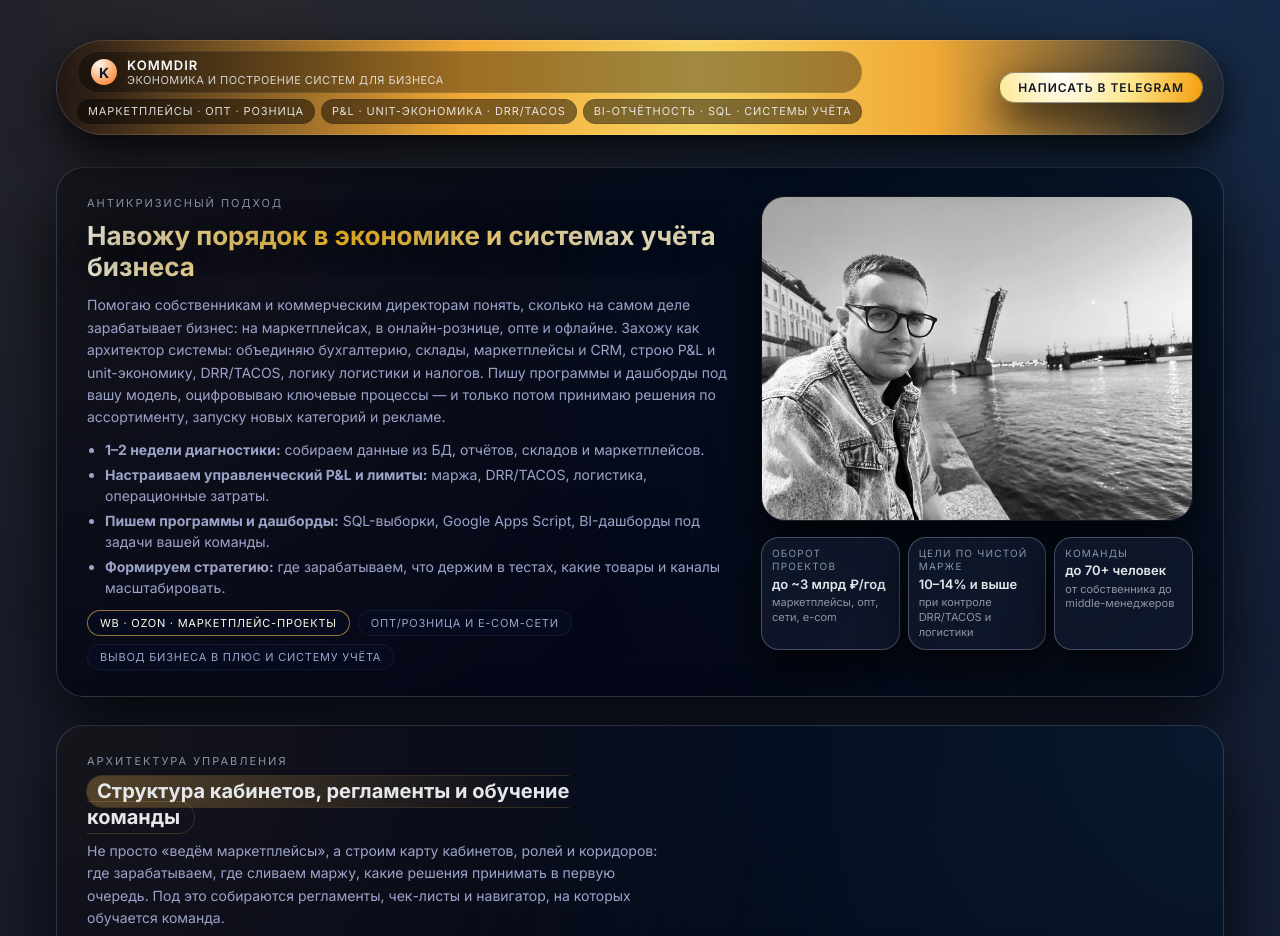
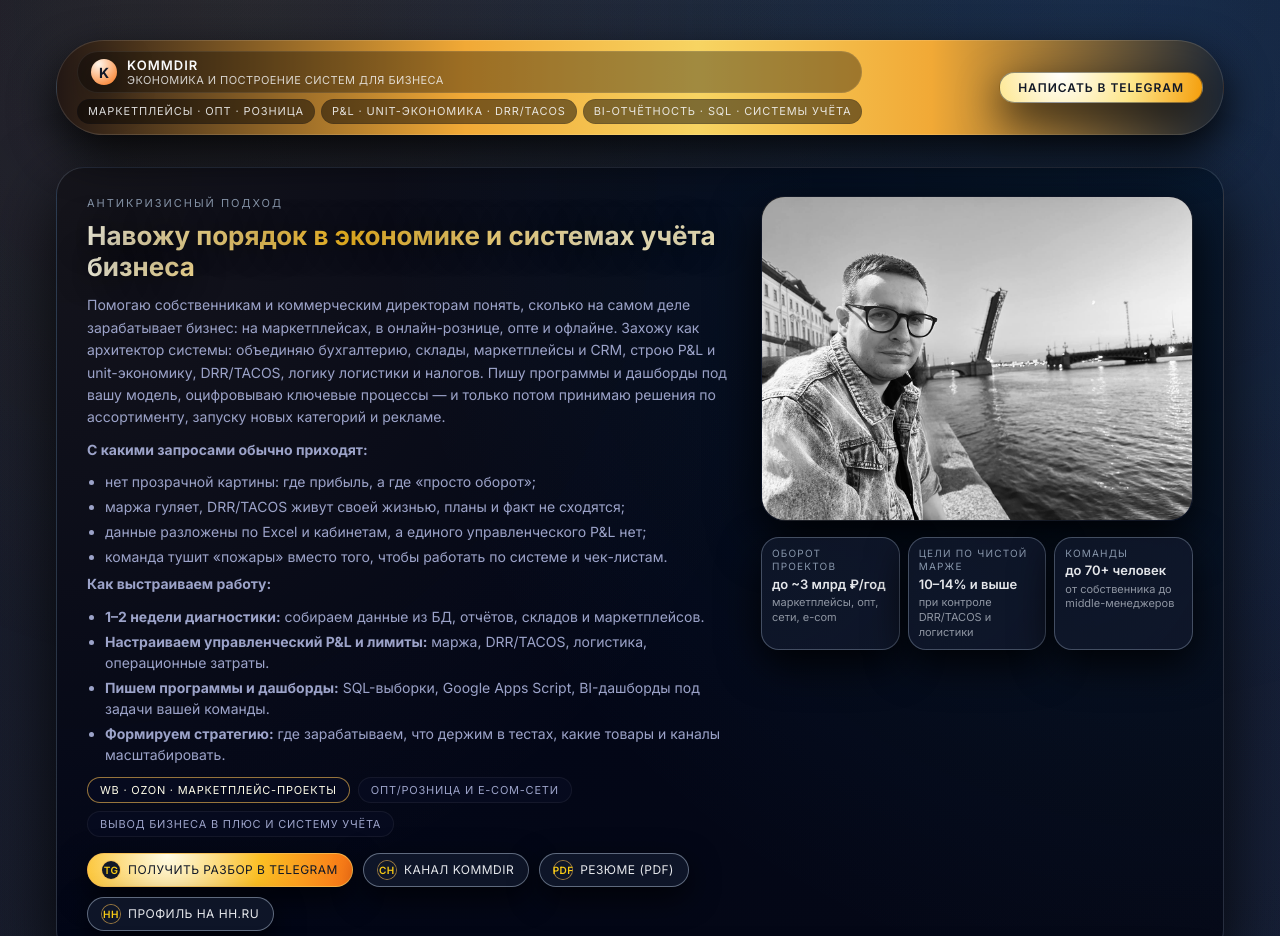
Before and after one commit to Alisia777/kommercialDirector, a plain HTML site: page index.html in a window 1280 px wide. Shown: the top 936 px of the page. Drawn offline with Linux system fonts and the light colour scheme.

Commit message:
Implement CTA row with button styles
Added styles for call-to-action buttons and layout.

```diff
--- a/index.html
+++ b/index.html
@@ -421,6 +421,78 @@
       box-shadow: 0 18px 55px rgba(0, 0, 0, 0.92);
     }
 
+    /* ===== CTA row ===== */
+
+    .cta-row {
+      display: flex;
+      flex-wrap: wrap;
+      gap: 10px;
+      margin-top: 16px;
+    }
+
+    .cta-btn {
+      display: inline-flex;
+      align-items: center;
+      gap: 8px;
+      padding: 7px 14px;
+      border-radius: 999px;
+      border: 1px solid rgba(148, 163, 184, 0.6);
+      background: rgba(15, 23, 42, 0.9);
+      font-size: 12px;
+      color: #e5e7eb;
+      letter-spacing: 0.04em;
+      text-transform: uppercase;
+      white-space: nowrap;
+      box-shadow: 0 10px 30px rgba(0, 0, 0, 0.7);
+      transition: transform var(--transition-fast),
+                  box-shadow var(--transition-fast),
+                  border-color var(--transition-fast),
+                  background var(--transition-fast),
+                  color var(--transition-fast);
+    }
+
+    .cta-btn--primary {
+      border-color: rgba(248, 189, 80, 0.8);
+      background: radial-gradient(circle at 30% 0, #fefce8, #fbbf24, #f97316);
+      color: #111827;
+    }
+
+    .cta-btn--ghost {
+      background: rgba(15, 23, 42, 0.95);
+    }
+
+    .cta-btn:hover {
+      transform: translateY(-1px);
+      border-color: rgba(248, 189, 80, 0.85);
+      background: radial-gradient(circle at 0 0, rgba(248, 189, 80, 0.32), rgba(15, 23, 42, 0.98));
+      color: #fefce8;
+      box-shadow: 0 16px 45px rgba(0, 0, 0, 0.85);
+    }
+
+    .cta-btn--primary:hover {
+      background: radial-gradient(circle at 0 0, #fef9c3, #f59e0b);
+      color: #111827;
+    }
+
+    .cta-icon {
+      width: 18px;
+      height: 18px;
+      border-radius: 999px;
+      display: inline-flex;
+      align-items: center;
+      justify-content: center;
+      font-size: 10px;
+      font-weight: 600;
+      background: rgba(15, 23, 42, 0.9);
+      color: #facc15;
+      box-shadow: 0 0 0 1px rgba(248, 189, 80, 0.6);
+    }
+
+    .cta-btn--primary .cta-icon {
+      background: #111827;
+      color: #facc15;
+    }
+
     /* ===== Section layouts ===== */
 
     .section-layout {
@@ -727,6 +799,11 @@
       .thumb-grid {
         grid-template-columns: minmax(0, 1fr);
       }
+
+      .cta-row {
+        flex-direction: column;
+        align-items: stretch;
+      }
     }
   </style>
 
@@ -735,30 +812,16 @@
     (function(m,e,t,r,i,k,a){
         m[i]=m[i]||function(){(m[i].a=m[i].a||[]).push(arguments)};
         m[i].l=1*new Date();
-        for (var j = 0; j < document.scripts.length; j++) {
-          if (document.scripts[j].src === r) { return; }
-        }
-        k=e.createElement(t),a=e.getElementsByTagName(t)[0],k.async=1,k.src=r,a.parentNode.insertBefore(k,a);
+        for (var j = 0; j < document.scripts.length; j++) {if (document.scripts[j].src === r) { return; }}
+        k=e.createElement(t),a=e.getElementsByTagName(t)[0],k.async=1,k.src=r,a.parentNode.insertBefore(k,a)
     })(window, document,'script','https://mc.yandex.ru/metrika/tag.js?id=105600432', 'ym');
 
-    ym(105600432, 'init', {
-      ssr:true,
-      webvisor:true,
-      clickmap:true,
-      ecommerce:"dataLayer",
-      accurateTrackBounce:true,
-      trackLinks:true
-    });
+    ym(105600432, 'init', {ssr:true, webvisor:true, clickmap:true, ecommerce:"dataLayer", accurateTrackBounce:true, trackLinks:true});
   </script>
+  <noscript><div><img src="https://mc.yandex.ru/watch/105600432" style="position:absolute; left:-9999px;" alt="" /></div></noscript>
   <!-- /Yandex.Metrika counter -->
 </head>
 <body>
-  <noscript>
-    <div>
-      <img src="https://mc.yandex.ru/watch/105600432" style="position:absolute; left:-9999px;" alt="" />
-    </div>
-  </noscript>
-
   <div class="page">
     <!-- === TOP BAR === -->
     <header class="top-bar">
@@ -796,16 +859,44 @@
             дашборды под вашу модель, оцифровываю ключевые процессы — и только потом принимаю
             решения по ассортименту, запуску новых категорий и рекламе.
           </p>
+          <p><strong>С какими запросами обычно приходят:</strong></p>
+          <ul>
+            <li>нет прозрачной картины: где прибыль, а где «просто оборот»;</li>
+            <li>маржа гуляет, DRR/TACOS живут своей жизнью, планы и факт не сходятся;</li>
+            <li>данные разложены по Excel и кабинетам, а единого управленческого P&amp;L нет;</li>
+            <li>команда тушит «пожары» вместо того, чтобы работать по системе и чек-листам.</li>
+          </ul>
+          <p><strong>Как выстраиваем работу:</strong></p>
           <ul>
             <li><strong>1–2 недели диагностики:</strong> собираем данные из БД, отчётов, складов и маркетплейсов.</li>
             <li><strong>Настраиваем управленческий P&amp;L и лимиты:</strong> маржа, DRR/TACOS, логистика, операционные затраты.</li>
             <li><strong>Пишем программы и дашборды:</strong> SQL-выборки, Google Apps Script, BI-дашборды под задачи вашей команды.</li>
             <li><strong>Формируем стратегию:</strong> где зарабатываем, что держим в тестах, какие товары и каналы масштабировать.</li>
           </ul>
+
           <div class="pill-row">
             <div class="pill pill--accent">WB · Ozon · маркетплейс-проекты</div>
             <div class="pill">опт/розница и e-com-сети</div>
             <div class="pill">вывод бизнеса в плюс и систему учёта</div>
+          </div>
+
+          <div class="cta-row">
+            <a class="cta-btn cta-btn--primary" href="https://t.me/Hardlivers" target="_blank" rel="noopener noreferrer">
+              <span class="cta-icon">TG</span>
+              <span>Получить разбор в Telegram</span>
+            </a>
+            <a class="cta-btn cta-btn--ghost" href="https://t.me/+lGRx6z04pcRlYTNi" target="_blank" rel="noopener noreferrer">
+              <span class="cta-icon">CH</span>
+              <span>Канал KOMMDIR</span>
+            </a>
+            <a class="cta-btn cta-btn--ghost" href="artyuhin_sergey_cco_resume.pdf" target="_blank" rel="noopener noreferrer">
+              <span class="cta-icon">PDF</span>
+              <span>Резюме (PDF)</span>
+            </a>
+            <a class="cta-btn cta-btn--ghost" href="https://spb.hh.ru/applicant/resumes?hhtmFrom=main&amp;hhtmFromLabel=header" target="_blank" rel="noopener noreferrer">
+              <span class="cta-icon">hh</span>
+              <span>Профиль на hh.ru</span>
+            </a>
           </div>
         </div>
 
```
